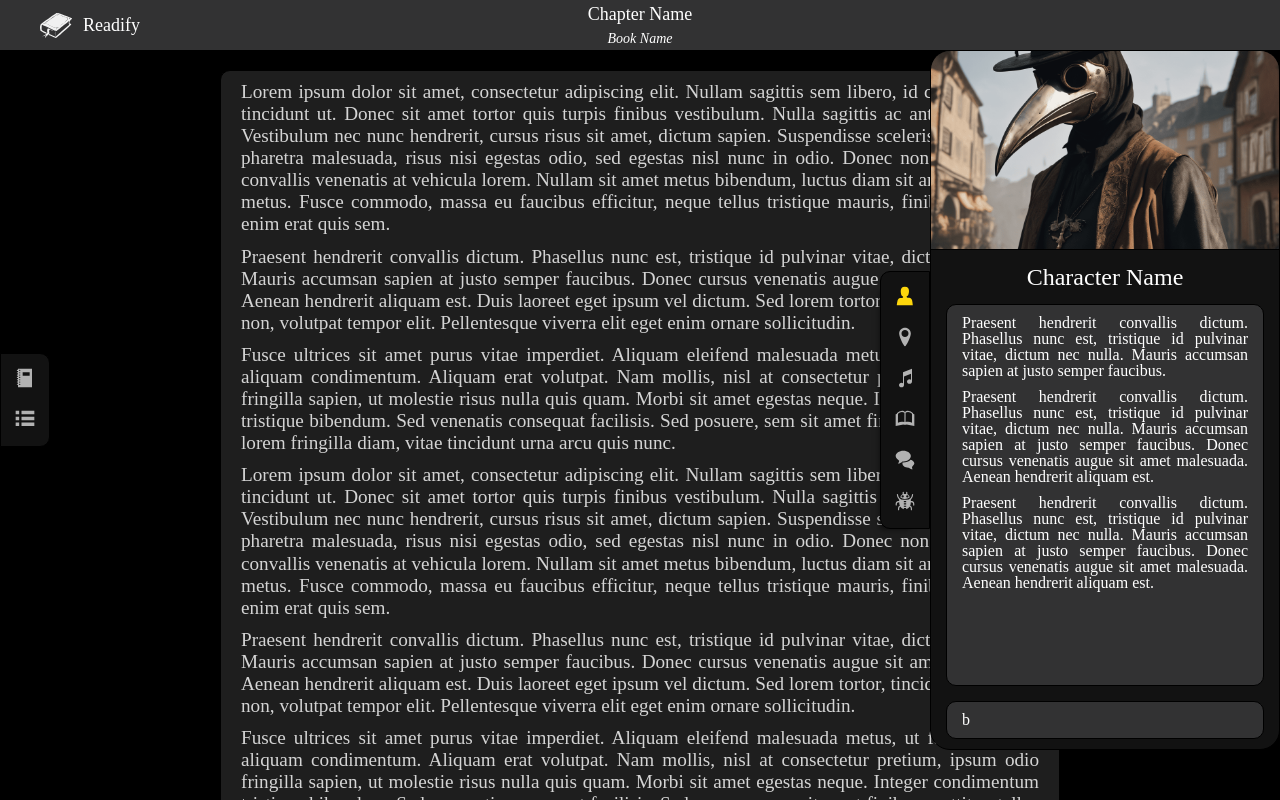
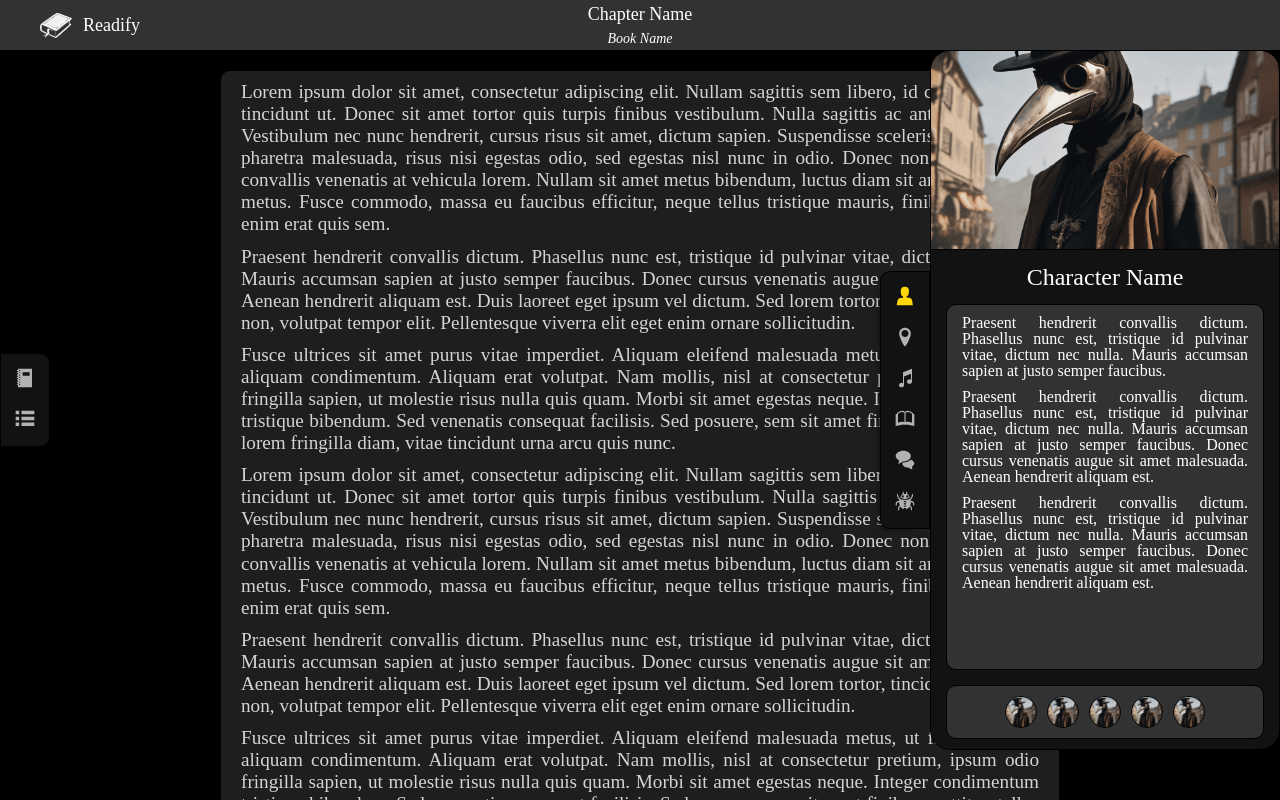
Before and after one commit to Zendrians/ER-Reader, a React (Vite) app: page / in a window 1280 px wide. Both pictures are taken after a click on the button 1255 px from the left and 297 px from the top of the page. Shown: the top 800 px of the page. Built offline with nearby package versions, Linux system fonts and the light colour scheme.

Commit message:
add character avatar component

```diff
--- a/src/modules/Reader/components/charactersPanel/CharactersPanel.css
+++ b/src/modules/Reader/components/charactersPanel/CharactersPanel.css
@@ -23,3 +23,9 @@
   font-size: 24px;
   justify-self: center;
 }
+
+.charactersPanel__selectionBar {
+  display: flex;
+  gap: 10px;
+  justify-content: center;
+}
--- a/src/modules/Reader/components/charactersPanel/CharactersPanel.tsx
+++ b/src/modules/Reader/components/charactersPanel/CharactersPanel.tsx
@@ -1,6 +1,7 @@
 import React from "react";
 import "./CharactersPanel.css";
 import ContentBox from "../../../Shared/components/contentBox/ContentBox";
+import CharacterAvatar from "../../../Shared/components/characterAvatar/CharacterAvatar";
 
 const CharactersPanel: React.FC = () => {
   return (
@@ -30,7 +31,15 @@ const CharactersPanel: React.FC = () => {
             Aenean hendrerit aliquam est.
           </p>
         </ContentBox>
-        <ContentBox>b</ContentBox>
+        <ContentBox>
+          <div className="charactersPanel__selectionBar">
+            <CharacterAvatar />
+            <CharacterAvatar />
+            <CharacterAvatar />
+            <CharacterAvatar />
+            <CharacterAvatar />
+          </div>
+        </ContentBox>
       </div>
     </div>
   );
--- /dev/null
+++ b/src/modules/Shared/components/characterAvatar/CharacterAvatar.css
@@ -0,0 +1,21 @@
+.characterAvatar__btn {
+  height: 32px;
+  width: 32px;
+  border-radius: 16px;
+  background-color: aliceblue;
+  border: 1px solid var(--border-color);
+  overflow: clip;
+  transition: all 0.15s;
+}
+
+.characterAvatar__btn:hover {
+    translate: 0 -5px;
+    border-color: var(--accent-color);
+    scale: 1.15;
+}
+
+.characterAvatar__img {
+  height: 100%;
+  width: 100%;
+  object-fit: cover;
+}
--- /dev/null
+++ b/src/modules/Shared/components/characterAvatar/CharacterAvatar.tsx
@@ -0,0 +1,15 @@
+import React from "react";
+import "./CharacterAvatar.css";
+
+const CharacterAvatar: React.FC = () => {
+  return (
+    <button className="characterAvatar__btn">
+      <img
+        className="characterAvatar__img"
+        src="placeHolders/CharacterTest.png"
+      />
+    </button>
+  );
+};
+
+export default CharacterAvatar;
```
